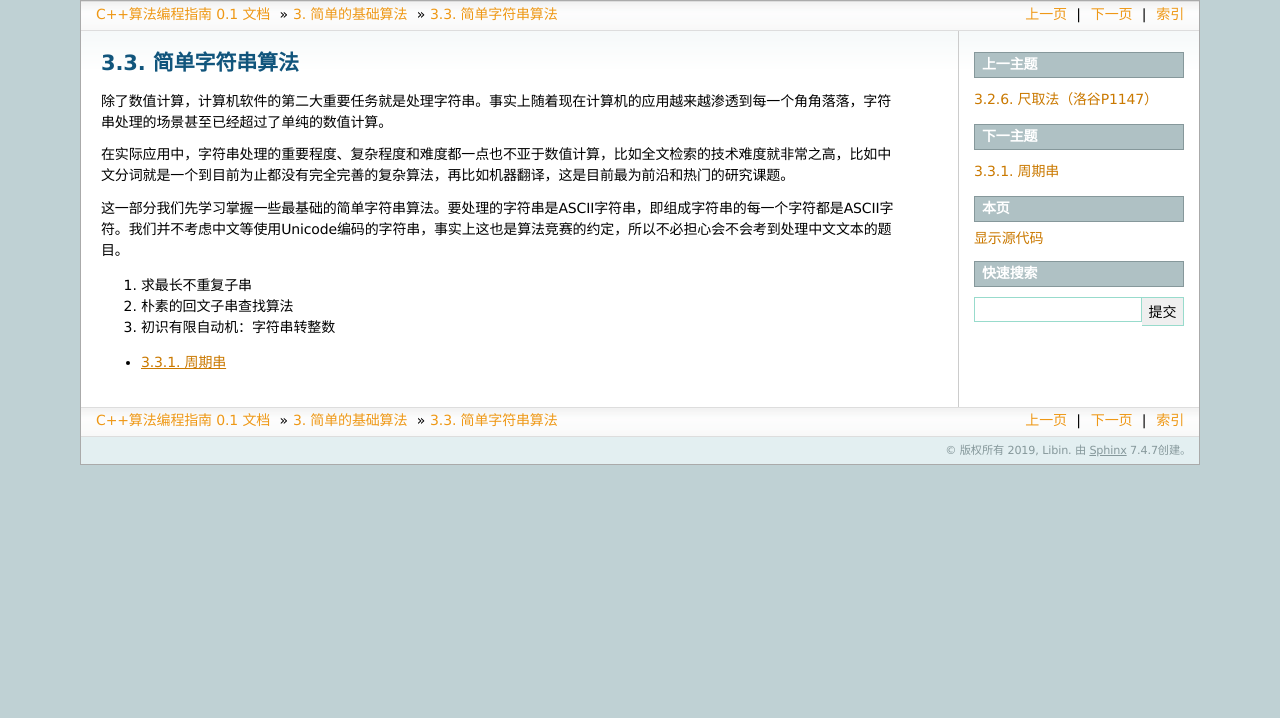
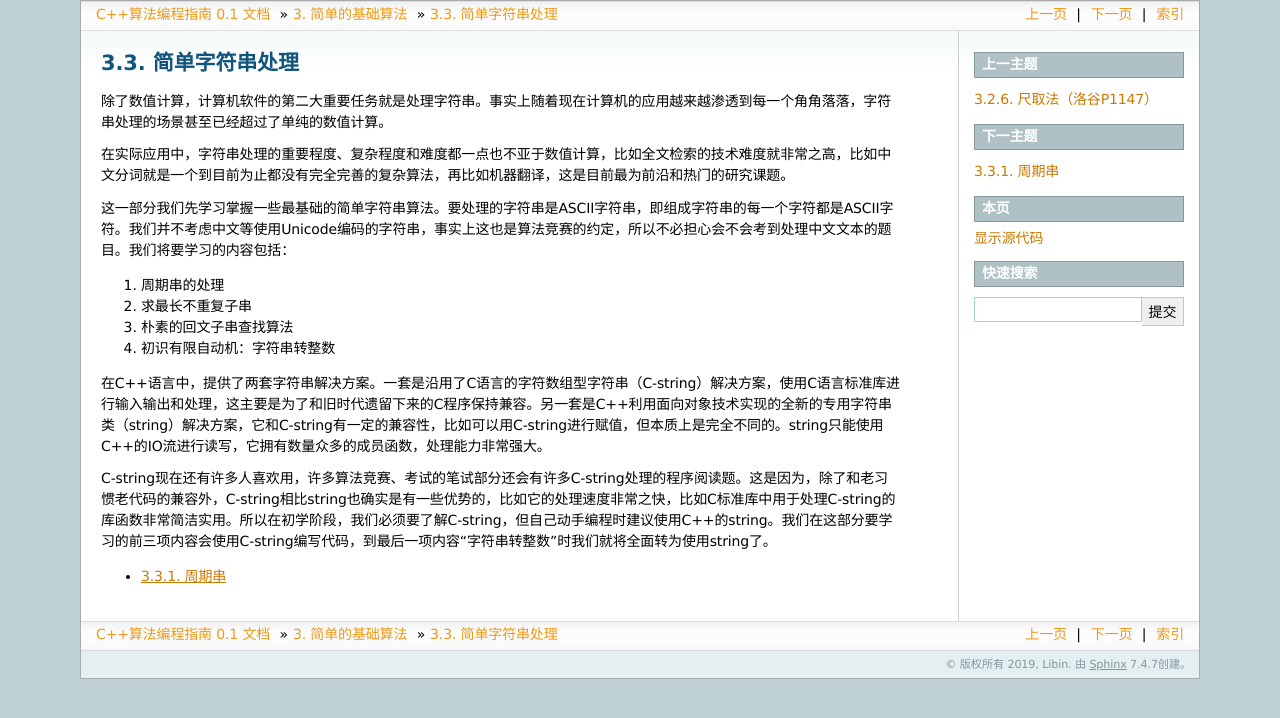
Before and after one commit to majorli/algo_guide, a Sphinx documentation site: the page built from source/ch02/230_basic_string_algos.rst, in a window 1280 px wide. Shown: the top 718 px of the page. Built offline with Sphinx 7.4.7, drawn with Linux system fonts in a browser that asks for light colours.

Commit message:
20200103_1510draft

```diff
--- a/source/300_basic_data_structure.rst
+++ b/source/300_basic_data_structure.rst
@@ -1,5 +1,11 @@
 基础数据结构
 ============
+
+本章要学习的是基础数据结构。所谓\ :strong:`数据结构`\ 就是指计算机存储、组织数据的方式。简而言之，数据结构是相互之间存在一种或多种特定关系的数据元素的集合，即带“结构”的数据元素的集合，“结构”就是指数据元素之间存在的关系。
+
+一般在初学阶段，往往会把数据结构和算法合并为一门课程，因为它们二者的结合度相当紧密，相辅相成，谁也离不开谁。但实际上数据结构和算法设计还是分属两个不同的研究领域的。数据结构的研究内容是数据的逻辑结构和物理结构以及它们之间的相互关系，并对这种结构定义相适应的运算，设计出相应的算法，它的核心技术是分解与抽象，往往同高效的检索算法和索引技术有关。优秀的数据结构是构造复杂软件系统的基础，精心设计的数据结构可以带来更高的运行或者存储效率。
+
+本章我们将学习一些最基础的经典数据结构，包括以下内容：
 
 1. 线性表
 2. 哈希表
--- a/source/ch02/230_basic_string_algos.rst
+++ b/source/ch02/230_basic_string_algos.rst
@@ -1,15 +1,21 @@
-简单字符串算法
+简单字符串处理
 --------------
 
 除了数值计算，计算机软件的第二大重要任务就是处理字符串。事实上随着现在计算机的应用越来越渗透到每一个角角落落，字符串处理的场景甚至已经超过了单纯的数值计算。
 
 在实际应用中，字符串处理的重要程度、复杂程度和难度都一点也不亚于数值计算，比如全文检索的技术难度就非常之高，比如中文分词就是一个到目前为止都没有完全完善的复杂算法，再比如机器翻译，这是目前最为前沿和热门的研究课题。
 
-这一部分我们先学习掌握一些最基础的简单字符串算法。要处理的字符串是ASCII字符串，即组成字符串的每一个字符都是ASCII字符。我们并不考虑中文等使用Unicode编码的字符串，事实上这也是算法竞赛的约定，所以不必担心会不会考到处理中文文本的题目。
+这一部分我们先学习掌握一些最基础的简单字符串算法。要处理的字符串是ASCII字符串，即组成字符串的每一个字符都是ASCII字符。我们并不考虑中文等使用Unicode编码的字符串，事实上这也是算法竞赛的约定，所以不必担心会不会考到处理中文文本的题目。我们将要学习的内容包括：
 
-1. 求最长不重复子串
-2. 朴素的回文子串查找算法
-3. 初识有限自动机：字符串转整数
+1. 周期串的处理
+2. 求最长不重复子串
+3. 朴素的回文子串查找算法
+4. 初识有限自动机：字符串转整数
+
+在C++语言中，提供了两套字符串解决方案。一套是沿用了C语言的字符数组型字符串（C-string）解决方案，使用C语言标准库进行输入输出和处理，这主要是为了和旧时代遗留下来的C程序保持兼容。另一套是C++利用面向对象技术实现的全新的专用字符串类（string）解决方案，它和C-string有一定的兼容性，比如可以用C-string进行赋值，但本质上是完全不同的。string只能使用C++的IO流进行读写，它拥有数量众多的成员函数，处理能力非常强大。
+
+C-string现在还有许多人喜欢用，许多算法竞赛、考试的笔试部分还会有许多C-string处理的程序阅读题。这是因为，除了和老习惯老代码的兼容外，C-string相比string也确实是有一些优势的，比如它的处理速度非常之快，比如C标准库中用于处理C-string的库函数非常简洁实用。所以在初学阶段，我们必须要了解C-string，但自己动手编程时建议使用C++的string。我们在这部分要学习的前三项内容会使用C-string编写代码，到最后一项内容“字符串转整数”时我们就将全面转为使用string了。
+
 
 .. toctree::
    :maxdepth: 2
--- a/source/ch03/310_linear_list.rst
+++ b/source/ch03/310_linear_list.rst
@@ -20,7 +20,7 @@
 按照访问元素规则的不同，又产生出两种特别常用又特别重要的线形表：:strong:`栈`\ 和\ :strong:`队列`。
 
 
-在本章我们将学习这些最基础的线性表类数据结构。
+在这一部分我们将学习这些最基础的线性表类数据结构。
 
 1. 顺序表
 2. 链表
```
